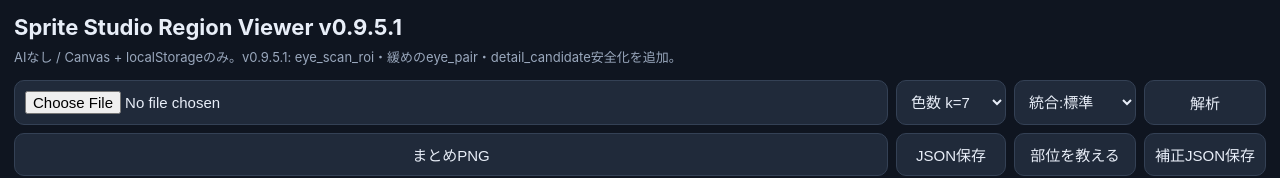
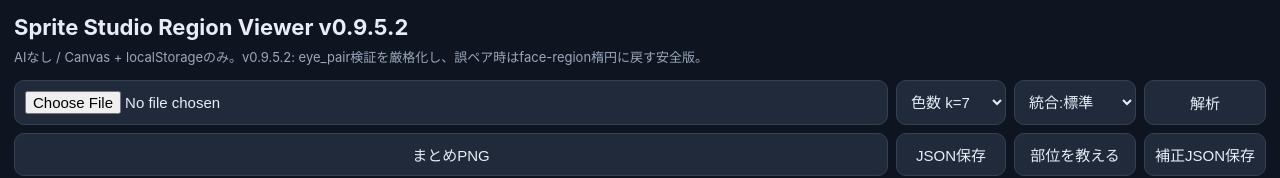
Before and after one commit to ninjin-man/Dot-sprite, a plain HTML site: page index.html in a window 1280 px wide. Shown: the top 178 px of the page. Drawn offline with Linux system fonts and the light colour scheme.

Commit message:
Add files via upload

```diff
--- a/index.html
+++ b/index.html
@@ -3,11 +3,11 @@
 <head>
 <meta charset="utf-8" />
 <meta name="viewport" content="width=device-width,initial-scale=1,viewport-fit=cover" />
-<title>Sprite Studio Region Viewer v0.9.5.1</title>
+<title>Sprite Studio Region Viewer v0.9.5.2</title>
 <link rel="stylesheet" href="css/style.css" />
 </head>
 <body>
-<h1>Sprite Studio Region Viewer v0.9.5.1</h1>
+<h1>Sprite Studio Region Viewer v0.9.5.2</h1>
 <div class="sub">AIなし / Canvas + localStorageのみ。v0.9.3: 分割版。Distance Transform / bg_residue_score / sheer_score / distance featuresを追加。</div>
 <div class="bar">
 <input id="file" type="file" accept="image/*" />
@@ -71,5 +71,6 @@
 <script src="js/04_v094_edge_texture_review.js"></script>
 <script src="js/05_v095_face_detail_review.js"></script>
 <script src="js/06_v0951_eye_detail_tuning.js"></script>
+<script src="js/07_v0952_eye_pair_validation.js"></script>
 </body>
 </html>
```
